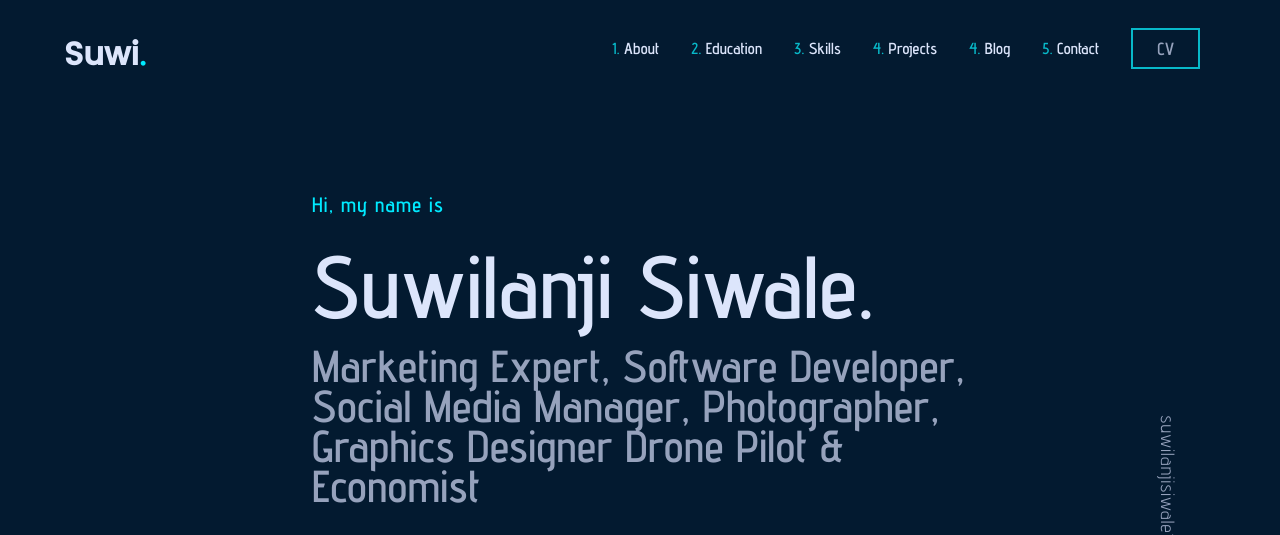
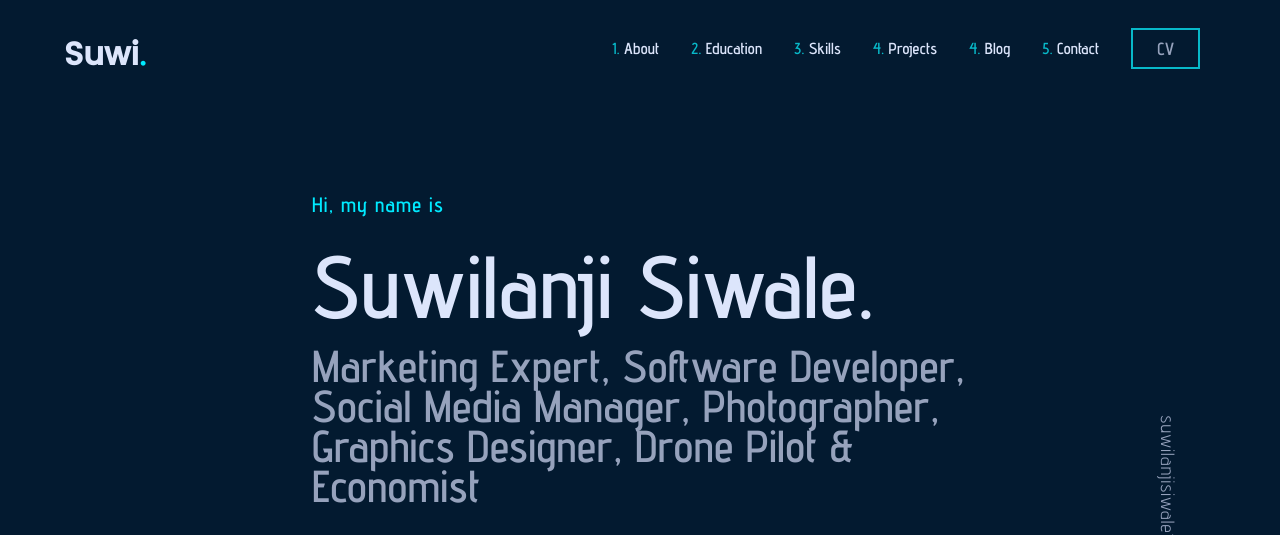
Before and after one commit to suwilanji-siwale/my-portfolio-2, an Eleventy site: page src/index.njk in a window 1280 px wide. Shown: the top 535 px of the page. Built offline with nearby package versions, Linux system fonts and the light colour scheme; Eleventy itself is replaced by a stand-in of ours; files that its build step writes are made by us from their sources.

Commit message:
Fix typo in subIntro class content

```diff
--- a/src/index.njk
+++ b/src/index.njk
@@ -110,7 +110,7 @@
 
                <h1 class="name">Suwilanji Siwale.</h1>
 
-               <h5 class="subIntro">Marketing Expert, Software Developer, Social Media Manager, Photographer, Graphics Designer Drone Pilot & Economist</h5>
+               <h5 class="subIntro">Marketing Expert, Software Developer, Social Media Manager, Photographer, Graphics Designer, Drone Pilot & Economist</h5>
 
                <p class="homeP">I love programming especially Mobile Apps Development specializing in Android Development.
                    Some times you will also find me playing with economic models and social media marketing.</p>
```
